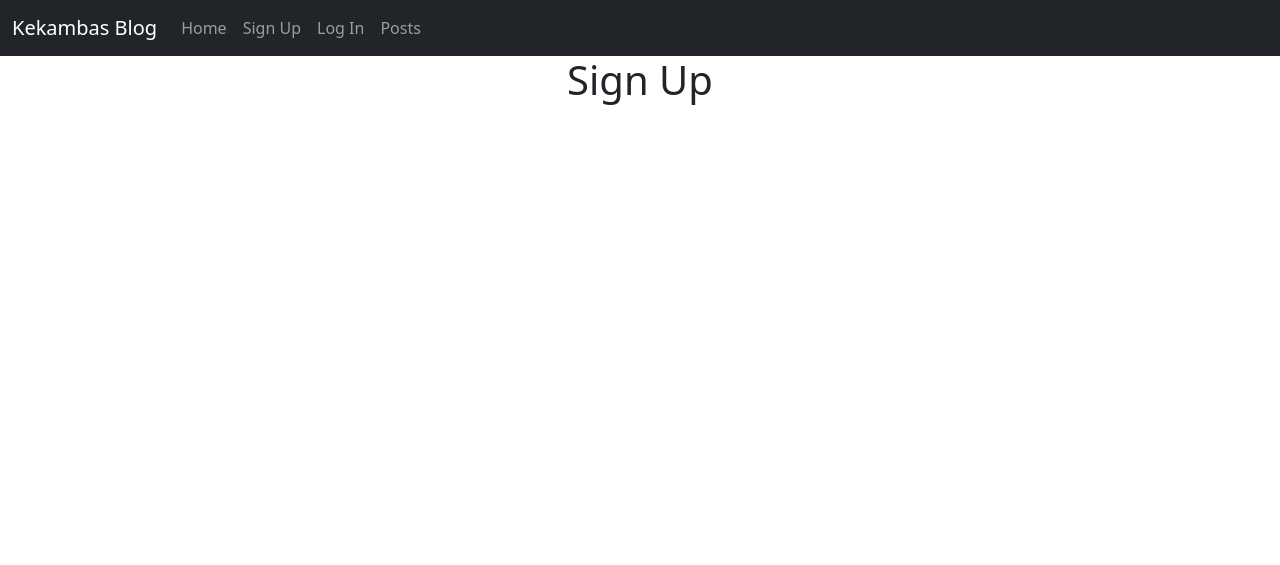
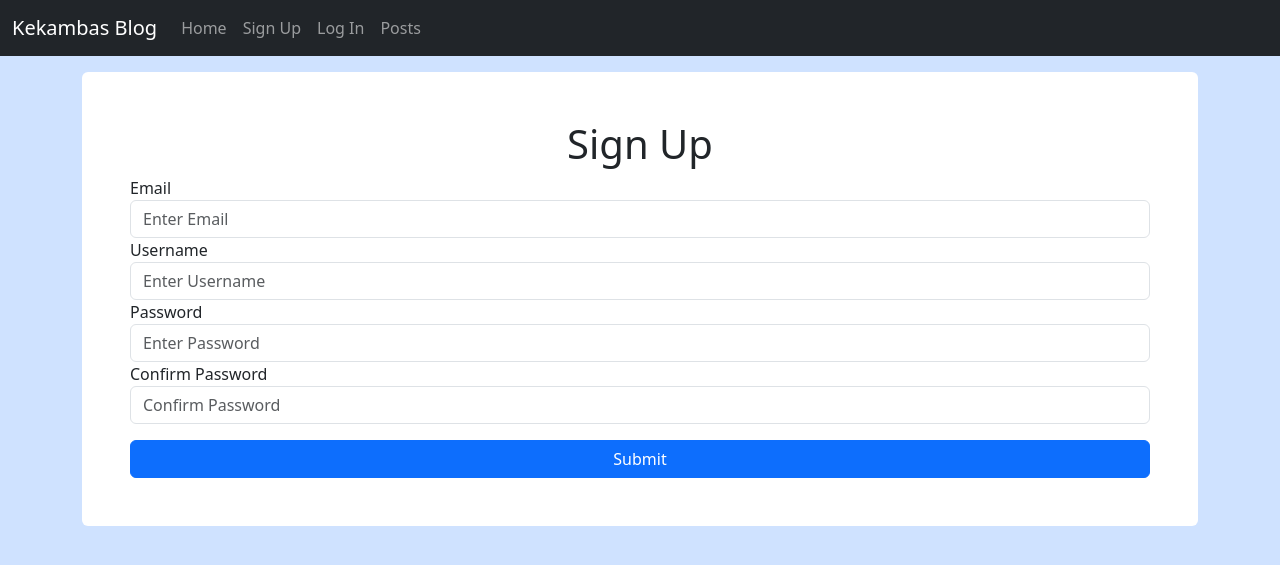
Before and after one commit to MHines10/Flask-Blog, a Flask app: page /signup in a window 1280 px wide. Shown: the top 565 px of the page. Run offline with Flask 2, Linux system fonts and the light colour scheme.

Commit message:
udpdate forms on sign up

```diff
--- a/app/__init__.py
+++ b/app/__init__.py
@@ -1,6 +1,7 @@
 from flask import Flask
 
 app = Flask(__name__)
+app.config['SECRET_KEY'] = 'you-will-never-guess'
 
 # import all of the routes from the routes file into the current folder
 from . import routes
--- a/app/forms.py
+++ b/app/forms.py
@@ -1,3 +1,11 @@
 from flask_wtf import FlaskForm
 from wtforms import StringField, PasswordField, SubmitField, EmailField
 from wtforms.validators import EqualTo, InputRequired
+
+
+class SignUpForm(FlaskForm):
+    email = EmailField('Email', validators=[InputRequired()])
+    username = StringField('Username', validators=[InputRequired()])
+    password = PasswordField('Password', validators=[InputRequired()])
+    confirm_pass = PasswordField('Confirm Password', validators=[InputRequired(), EqualTo('password')])
+    submit = SubmitField()
--- a/app/routes.py
+++ b/app/routes.py
@@ -1,5 +1,6 @@
 from app import app
 from flask import render_template
+from app.forms import SignUpForm
 
 @app.route('/')
 def index():
@@ -13,4 +14,6 @@ def posts():
 
 @app.route('/signup')
 def signup():
-    return render_template('signup.html')
+    # Create an instance of the SignUpForm
+    form = SignUpForm()
+    return render_template('signup.html', form=form)
--- a/app/templates/base.html
+++ b/app/templates/base.html
@@ -7,13 +7,13 @@
     <link rel="stylesheet" href="https://cdn.jsdelivr.net/npm/bootstrap@5.3.0-alpha1/dist/css/bootstrap.min.css">
     <title>Kekambas Blog | {% block title %} Hello {% endblock %}</title>
 </head>
-<body>
+<body class="bg-primary-subtle">
 
     {% include 'nav.html' %}
 
     <div class="container">
         {% block content %}
-        {% endblock content %}
+        {% endblock %}
     </div>
 
 </body>
--- a/app/templates/signup.html
+++ b/app/templates/signup.html
@@ -3,5 +3,22 @@
 {% block title %} Sign Up {% endblock %}
 
 {% block content %}
-<h1 class="text-center">Sign Up</h1>
+
+<form action="" class="bg-white rounded mt-3 p-5">
+    <h1 class="text-center">Sign Up</h1>
+    {{ form.email.label }}
+    {{ form.email(class='form-control', placeholder='Enter Email') }}
+
+    {{ form.username.label }}
+    {{ form.username(class='form-control', placeholder='Enter Username') }}
+
+    {{ form.password.label }}
+    {{ form.password(class='form-control', placeholder='Enter Password') }}
+
+    {{ form.confirm_pass.label }}
+    {{ form.confirm_pass(class='form-control', placeholder='Confirm Password') }}
+
+    {{ form.submit(class='btn btn-primary w-100 mt-3') }}
+</form>
+
 {% endblock %}
```
